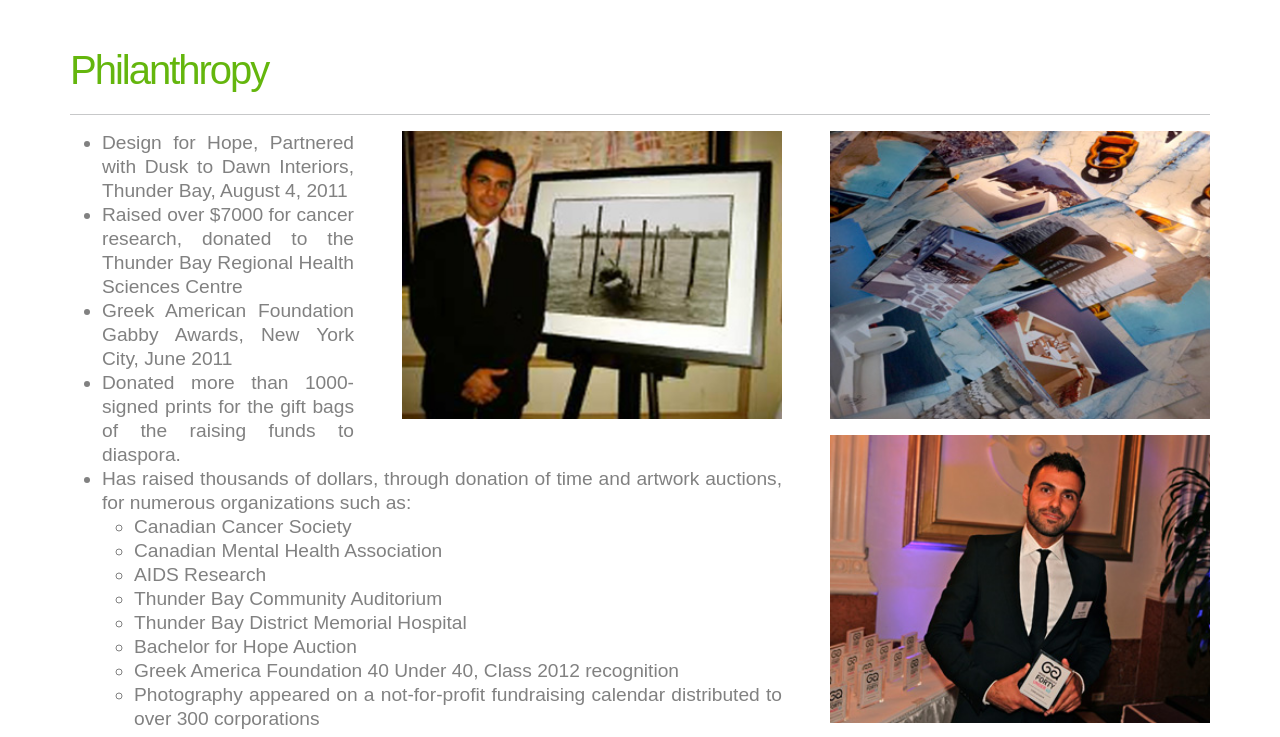
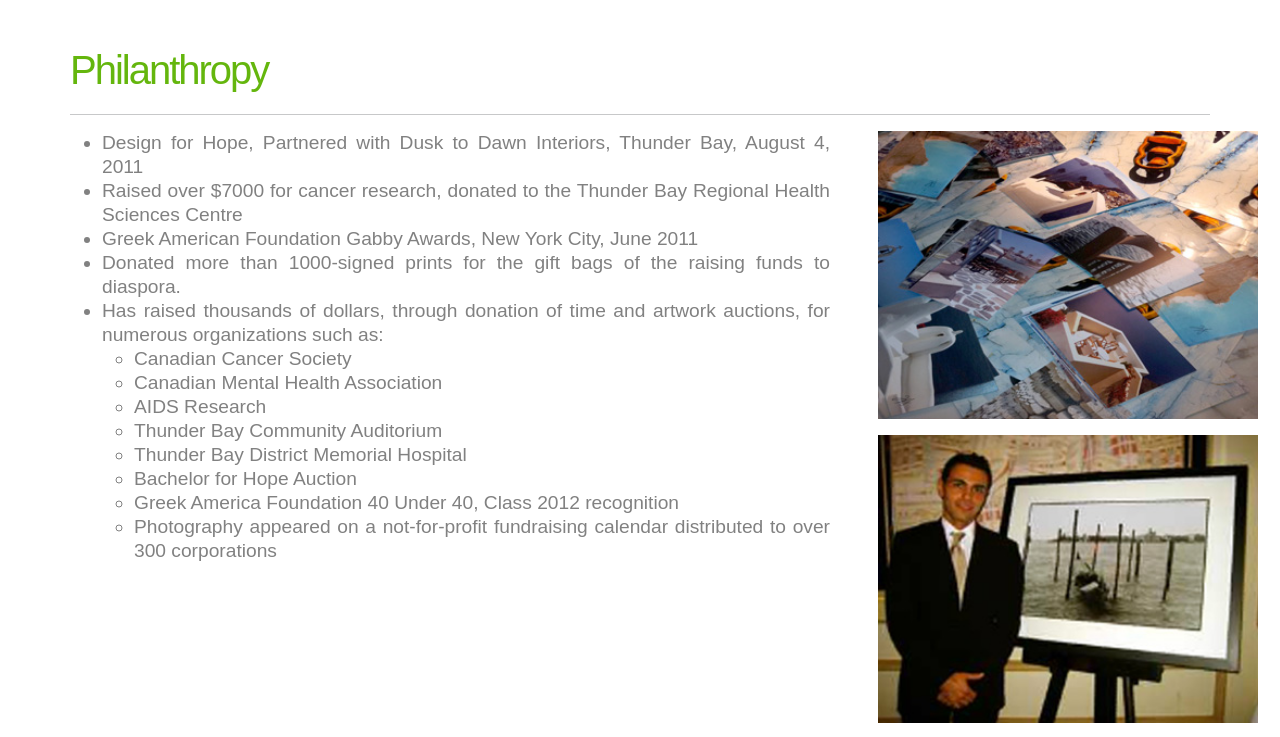
Before and after one commit to daze77/TKReactApp, a React (Create React App) app in the folder client/: page /TheArtist in a window 1280 px wide. Shown: the part 1720-2457 px from the top of the page. Built offline with nearby package versions, Linux system fonts and the light colour scheme; a web font is replaced by a local one.

Commit message:
updated philanthropy section to adjust picture sizing and floating issue

```diff
--- a/client/src/pages/TheArtist/Philanthropy.js
+++ b/client/src/pages/TheArtist/Philanthropy.js
@@ -21,13 +21,12 @@ function Philanthropy(){
                 <h1>Philanthropy</h1>
                 <hr/>
                 <div class="clearfix">
-
-                    <img src={TonyPhoto04} class="col-sm-12 col-md-4 float-md-end mb-3 ms-md-5" alt="..."/>
-                    <img src={TonyPhoto05} class="col-sm-12 col-md-4 float-md-end mb-3 ms-md-5"alt="..."/>
-                    <img src={TonyPhoto06} class="col-sm-12 col-md-4 float-md-end mb-3 ms-md-5"alt="..."/>
-
-
-                    <div class="col-md-12">
+                    <div class="col-sm-12 col-md-4 float-md-end ">
+                    <img src={TonyPhoto04} class="col-sm-12 mb-3 ms-md-5" alt="..."/>
+                    <img src={TonyPhoto05} class="col-sm-12 mb-3 ms-md-5" alt="..."/>
+                    <img src={TonyPhoto06} class="col-sm-12 mb-3 ms-md-5" alt="..."/>
+                    </div>
+                    <div class="col-sm-12 col-md-8">
                         <ul>
                             <li>Design for Hope, Partnered with Dusk to Dawn Interiors, Thunder Bay, August 4, 2011</li>
                             <li>Raised over $7000 for cancer research, donated to the Thunder Bay Regional Health Sciences Centre</li>
@@ -46,7 +45,8 @@ function Philanthropy(){
                                 </ul>
                         </ul>
                     </div>
-            </div>
+                </div>
+
             </section>
         </div>
 
```
